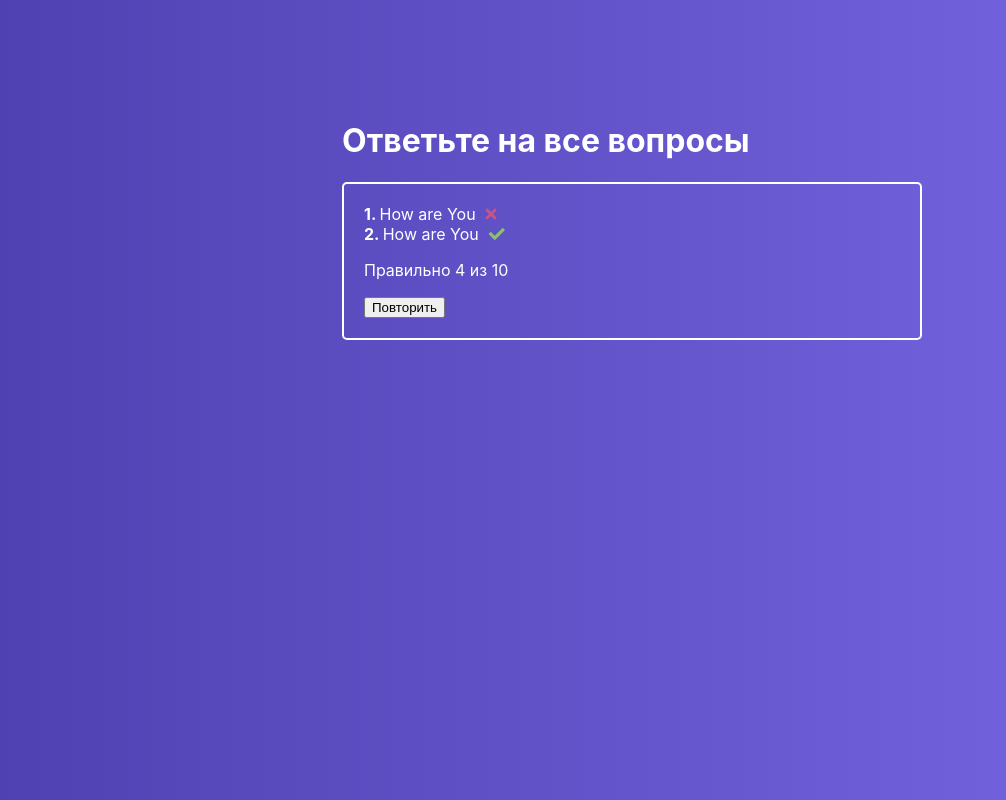
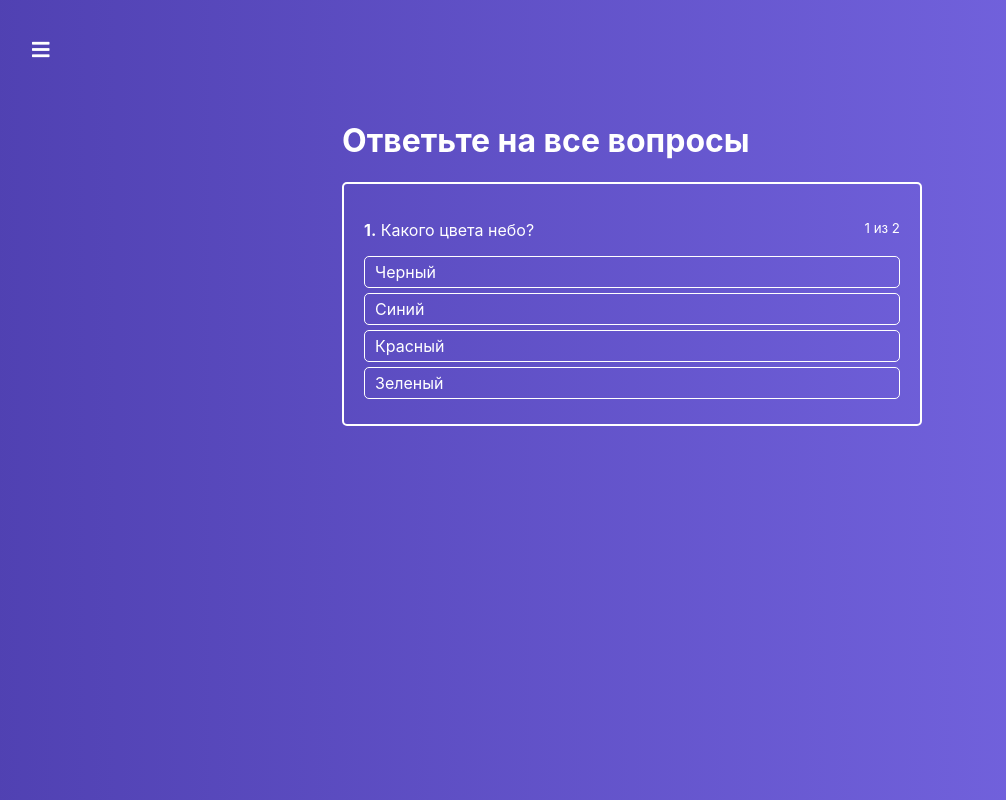
Before and after one commit to Motformon/react-app-practice, a React app: page / in a window 1280 px wide. Shown: the whole page, without its empty margins (8-1014 px from the left). Built offline with nearby package versions, Linux system fonts and the light colour scheme.

Commit message:
Простой опросник и меню

```diff
--- a/src/components/FinishedQuiz/FinishedQuiz.js
+++ b/src/components/FinishedQuiz/FinishedQuiz.js
@@ -1,26 +1,45 @@
 import React  from "react";
 import classes from "./FinishedQuiz.module.scss";
+import Button from "../UI/Button/Button"
 
 const FinishedQuiz = (props) => {
+
+	const successCount = Object.keys(props.results).reduce((total, key) => {
+		if(props.results[key] === 'success') {
+			total++;
+		}
+		return total;
+	}, 0);
+
 	return (
 		<div className={classes.FinishedQuiz}>
 			<ul>
-				<li>
-					<strong>1. </strong>
-					How are You
-					<i className={'fa fa-times ' + classes.FinishedQuiz__error}/>
-				</li>
-				<li>
-					<strong>2. </strong>
-					How are You
-					<i className={'fa fa-check ' + classes.FinishedQuiz__success}/>
-				</li>
+				{props.quiz.map((quizItem, index) => {
+					const cls = [
+						'fa ',
+						props.results[quizItem.id] === 'error' ? 'fa-times ' : 'fa-check ',
+						classes["FinishedQuiz__"+props.results[quizItem.id]]
+					]
+
+
+					return (
+						<li
+							key={index}
+						>
+							<strong>{index + 1}</strong>.&nbsp;
+							{quizItem.question}
+							<i  className={cls.join('')}/>
+						</li>
+					)
+				})}
+
 			</ul>
 
-			<p>Правильно 4 из 10</p>
+			<p>Правильно {successCount} из {props.quiz.length}</p>
 
 			<div>
-				<button>Повторить</button>
+				<Button onClick={props.onRetry} type="primary">Повторить</Button>
+				<Button type="success">Перейти в список тестов</Button>
 			</div>
 		</div>
 	);
--- /dev/null
+++ b/src/components/Navigation/Drawer/Drawer.js
@@ -0,0 +1,47 @@
+import React, {Component} from "react";
+import classes from "./Drawer.module.scss"
+import Backdrop from "../../UI/Backdrop/Backdrop"
+
+const links = [
+	1, 2, 3
+]
+
+class Drawer extends Component {
+
+	renderLinks() {
+		return links.map((link, index) => {
+			return (
+				<li
+					key={index}
+				>
+					<a>Link {link}</a>
+				</li>
+			)
+		})
+	}
+
+	render() {
+		const cls = [classes.Drawer];
+
+		if (!this.props.isOpen) {
+			cls.push(classes.close);
+		}
+
+		return (
+			<React.Fragment>
+				<nav
+					className={cls.join(' ')}
+				>
+					<ul>
+						{this.renderLinks()}
+					</ul>
+
+				</nav>
+				{this.props.isOpen ? <Backdrop onClick={this.props.onClose}/> : null}
+			</React.Fragment>
+
+		)
+	}
+}
+
+export default Drawer;
--- /dev/null
+++ b/src/components/Navigation/Drawer/Drawer.module.scss
@@ -0,0 +1,38 @@
+.Drawer {
+	position: fixed;
+	left: 0;
+	top: 0;
+	bottom: 0;
+	width: 80%;
+	max-width: 300px;
+	padding: 20px 10px;
+	box-sizing: border-box;
+	background-color: #fff;
+	transform: translateX(0px);
+	transition: all .22s ease-in;
+	z-index: 90;
+	&.close {
+		transform: translateX(-300px);
+	}
+	ul {
+		list-style: none;
+		margin: 0;
+		padding: 0;
+		li {
+			margin-bottom: 15px;
+			a {
+				color: #363f54;
+				text-decoration: none;
+				font-size: 30px;
+				background-color: #fff;
+				position: relative;
+				padding: 0 20px 10px 20px;
+				transition: all .3s;
+				&:hover,
+				&:active {
+					opacity: .7;
+				}
+			}
+		}
+	}
+}
--- /dev/null
+++ b/src/components/Navigation/MenuToggle/MenuToggle.js
@@ -0,0 +1,29 @@
+import React from "react";
+import classes from "./MenuToggle.module.scss"
+
+
+const MenuToggle = props => {
+
+	const cls = [
+		classes.MenuToggle,
+		"fa"
+	];
+
+		if(props.isOpen) {
+			cls.push("fa-times");
+			cls.push(classes.open);
+		} else {
+			cls.push("fa-bars");
+		}
+
+		return (
+			<i
+				className={cls.join(' ')}
+				onClick={props.onToggle}
+			/>
+
+		)
+
+}
+
+export default MenuToggle;
--- /dev/null
+++ b/src/components/Navigation/MenuToggle/MenuToggle.module.scss
@@ -0,0 +1,16 @@
+.MenuToggle {
+	position: fixed;
+	top: 40px;
+	left: 40px;
+	font-size: 20px;
+	cursor: pointer;
+	color: #ffffff;
+	z-index: 100;
+	transition: all .22s ease-in;
+	&:hover {
+		opacity: .7;
+	}
+	&.open {
+		left: 320px;
+	}
+}
--- /dev/null
+++ b/src/components/UI/Backdrop/Backdrop.js
@@ -0,0 +1,6 @@
+import React  from "react";
+import classes from "./Backdrop.module.scss";
+
+const Backdrop = props => <div className={classes.Backdrop} onClick={props.onClick}></div>;
+
+export default Backdrop;
--- /dev/null
+++ b/src/components/UI/Backdrop/Backdrop.module.scss
@@ -0,0 +1,9 @@
+.Backdrop {
+	z-index: 50;
+	background-color: rgba(#000, .7);
+	position: fixed;
+	top: 0;
+	left: 0;
+	bottom: 0;
+	right: 0;
+}
--- /dev/null
+++ b/src/components/UI/Button/Button.js
@@ -0,0 +1,22 @@
+import React  from "react";
+import classes from "./Button.module.scss";
+
+const Button = props => {
+
+	const cls = [
+		classes.Button,
+		classes[props.type]
+	]
+
+	return (
+		<button
+			onClick={props.onClick}
+			className={cls.join(' ')}
+			disabled={props.disabled}
+		>
+			{props.children}
+		</button>
+	)
+}
+
+export default Button;
--- /dev/null
+++ b/src/components/UI/Button/Button.module.scss
@@ -0,0 +1,33 @@
+.Button {
+	display: inline-block;
+	padding: 10px 20px;
+	border-radius: 4px;
+	border: 1px solid #ccc;
+	color: #000;
+	margin-right: 15px;
+	text-transform: uppercase;
+	font-weight: bold;
+	font-size: 12px;
+	&:focus {
+		outline: none;
+	}
+	&:active {
+		box-shadow: inset 2px 2px 1px rgba(0, 0, 0, .3)
+	}
+	&:disabled {
+		background-color: #ccc;
+		color: #000000;
+		cursor: not-allowed;
+	}
+
+}
+.error {
+	background-color: rgba(240, 87, 108, 1);
+}
+.success {
+	background-color: rgba(161, 240,69, 1);
+}
+.primary {
+	background-color: #2884f6;
+	color: #fff;
+}
--- a/src/containers/Quiz/Quiz.js
+++ b/src/containers/Quiz/Quiz.js
@@ -6,7 +6,8 @@ import FinishedQuiz from "../../components/FinishedQuiz/FinishedQuiz";
 
 class Quiz extends Component {
 	state = {
-		isFinished: true,
+		results: {},
+		isFinished: false,
 		activeQuestion: 0,
 		answerState: null,
 		quiz: [
@@ -45,11 +46,15 @@ class Quiz extends Component {
 		}
 
 		const question = this.state.quiz[this.state.activeQuestion];
+		const results = this.state.results;
 
 		if(question.rightAnswerId === answerId) {
-
+			if(!results[question.id]) {
+				results[question.id] = 'success'
+			}
 			this.setState({
-				answerState: {[answerId]: 'AnswerItem__success'}
+				answerState: {[answerId]: 'AnswerItem__success'},
+				results
 			})
 
 			const timeout = window.setTimeout(() => {
@@ -70,8 +75,10 @@ class Quiz extends Component {
 
 
 		} else {
+			results[question.id] = "error";
 			this.setState({
-				answerState: {[answerId]: 'AnswerItem__error'}
+				answerState: {[answerId]: 'AnswerItem__error'},
+				results: results
 			})
 
 		}
@@ -80,6 +87,15 @@ class Quiz extends Component {
 
 	isQuezFinished() {
 		return this.state.activeQuestion + 1 === this.state.quiz.length;
+	}
+
+	retryHandler = () => {
+		this.setState({
+			activeQuestion: 0,
+			answerState: null,
+			isFinished: false,
+			results: {}
+		})
 	}
 
 	render() {
@@ -91,7 +107,9 @@ class Quiz extends Component {
 					{
 						this.state.isFinished
 							? <FinishedQuiz
-
+									results={this.state.results}
+									quiz={this.state.quiz}
+									onRetry={this.retryHandler}
 								/>
 							: <ActiveQuiz
 									answers={this.state.quiz[this.state.activeQuestion].answers}
--- a/src/hoc/Layout/Layout.js
+++ b/src/hoc/Layout/Layout.js
@@ -1,11 +1,38 @@
 import React, {Component} from "react";
 import classes from "./Layout.module.scss"
-
+import MenuToggle from '../../components/Navigation/MenuToggle/MenuToggle'
+import Drawer from '../../components/Navigation/Drawer/Drawer'
 
 class Layout extends Component {
+
+	state = {
+		menu: false
+	}
+
+	toggleMenuHandler = () => {
+		this.setState({
+			menu: !this.state.menu
+		})
+	}
+	menuCloseHandler = () => {
+		this.setState({
+			menu:false
+		})
+	}
 	render() {
 		return (
 			<div className={classes.Layout}>
+
+				<Drawer
+					isOpen={this.state.menu}
+					onClose={this.menuCloseHandler}
+				/>
+
+				<MenuToggle
+					onToggle={this.toggleMenuHandler}
+					isOpen={this.state.menu}
+				/>
+
 				<main >
 					{this.props.children}
 				</main>
```
